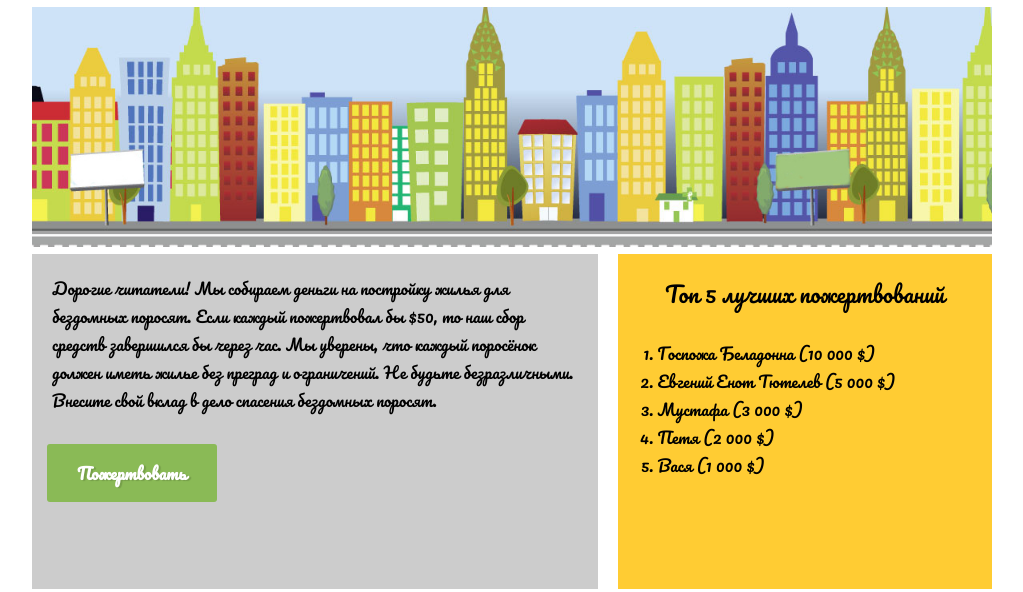
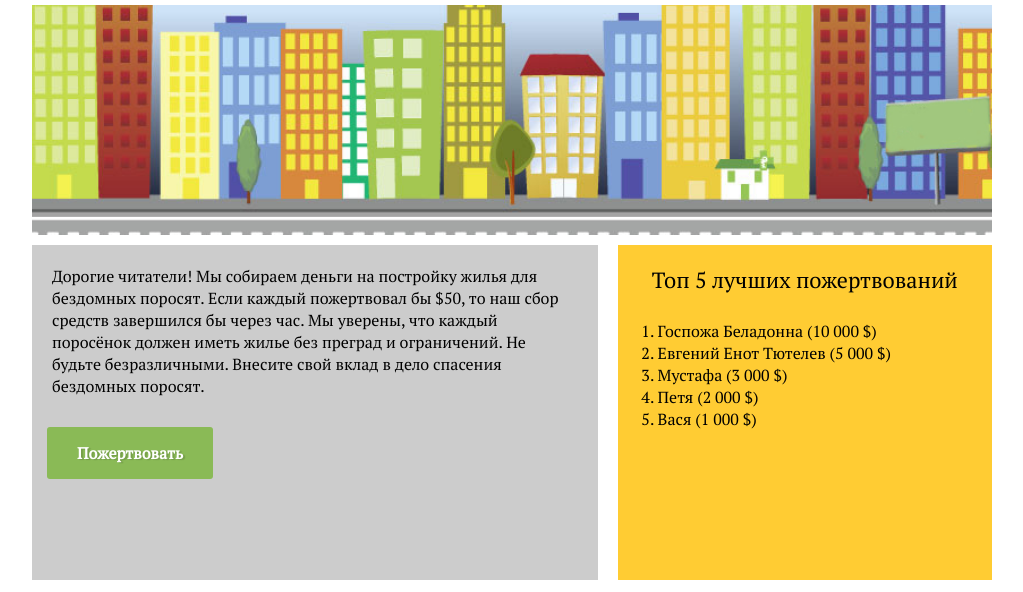
Before and after one commit to exwarvlad/landing, a plain HTML site: page index.html in a window 1280 px wide. Shown: the part 133-725 px from the top of the page, without its empty margins (128-1151 px from the left). Drawn offline with nearby package versions, Linux system fonts and the light colour scheme.

Commit message:
fixed parallax and refactor fonts

```diff
--- a/index.html
+++ b/index.html
@@ -6,7 +6,7 @@
 
   <link rel="stylesheet" href="stylesheet/header.css">
   <link rel="stylesheet" href="stylesheet/grid.css">
-  <link href='https://fonts.googleapis.com/css?family=Pacifico' rel='stylesheet' type='text/css'>
+  <link href="https://fonts.googleapis.com/css?family=PT+Serif" rel="stylesheet">
 
   <script src="https://ajax.googleapis.com/ajax/libs/jquery/1.11.0/jquery.min.js"></script>
   <script type="text/javascript" charset="utf-8" src="parallax.js-1.4.2/parallax.min.js"></script>
@@ -19,8 +19,15 @@
     <img src="images/logo.jpg" alt="[Логотип]" class="optimal">
   </div>
 
-  <div>
-    <img src="images/gorod.jpg" alt="[gorod]" width="100%" data-parallax="scroll" data-image-src="images/beladonna.jpg">
+  <div data-parallax="scroll" data-image-src="images/gorod.jpg">
+    <p></p>
+    <p></p>
+    <p></p>
+    <p></p>
+    <p></p>
+    <p></p>
+    <p></p>
+    <p></p>
   </div>
 
   <div class="column-60">
--- a/stylesheet/grid.css
+++ b/stylesheet/grid.css
@@ -1,5 +1,5 @@
 body {
-  font-family: 'Pacifico', cursive;
+  font-family: 'PT Serif', serif;
 }
 
 .column-60 {
@@ -35,7 +35,6 @@
 
 html, body {
   height: 100%;
-  overflow-y: auto;
   margin: 0;
   padding: 0;
 }
```
